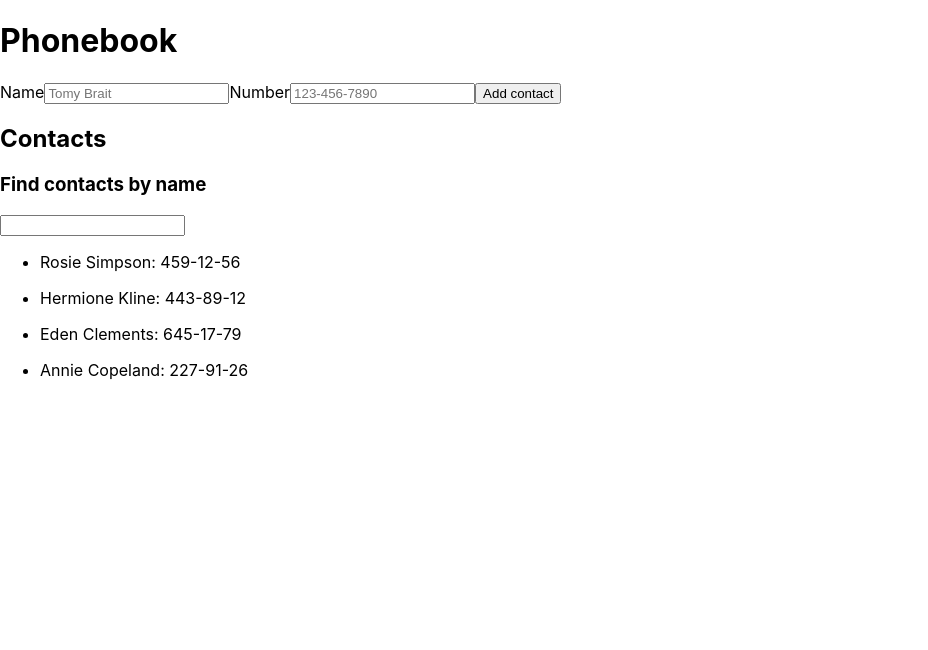
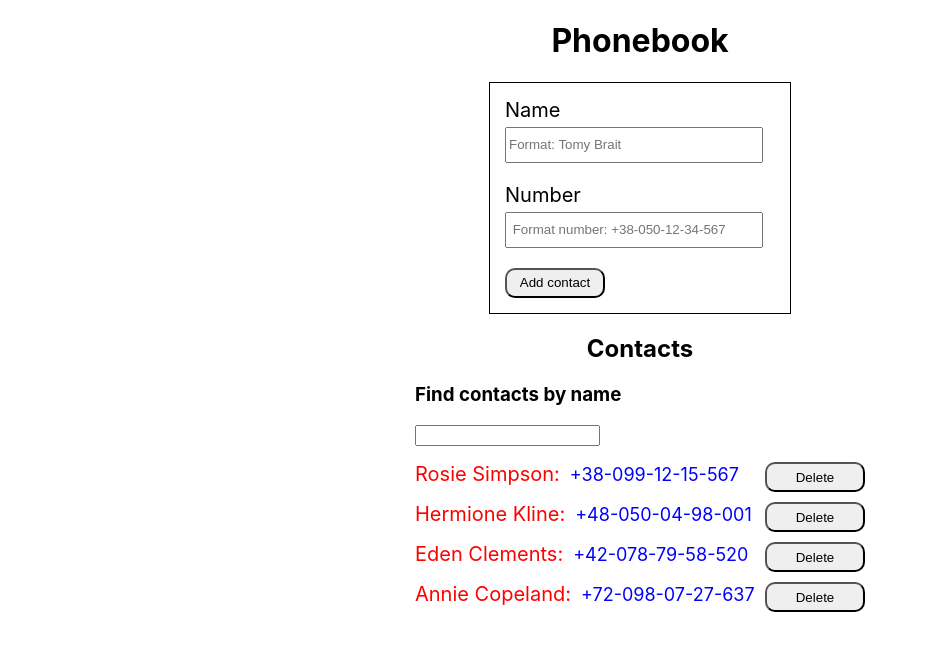
Before and after one commit to RuslanZahriadskyi/goit-react-hw-02-phonebook, a React (Create React App) app: page / in a window 1280 px wide. Shown: the top 650 px of the page, without its empty margins (0-928 px from the left). Built offline with nearby package versions, Linux system fonts and the light colour scheme.

Commit message:
whole application is refactoring

```diff
--- a/package.json
+++ b/package.json
@@ -7,6 +7,7 @@
     "@testing-library/jest-dom": "^5.11.8",
     "@testing-library/react": "^11.2.3",
     "@testing-library/user-event": "^12.6.0",
+    "prop-types": "^15.7.2",
     "react": "^17.0.1",
     "react-dom": "^17.0.1",
     "react-scripts": "4.0.1",
--- a/src/App.css
+++ /dev/null
@@ -1,3 +0,0 @@
-.App {
-  text-align: center;
-}
--- a/src/App.js
+++ b/src/App.js
@@ -1,6 +1,5 @@
 import { Component } from 'react';
-import { v4 as uuidv4 } from 'uuid';
-import './App.css';
+import s from './App.module.css';
 import ContactForm from './components/ContactForm';
 import Filter from './components/Filter';
 import ContactList from './components/ContactList';
@@ -10,105 +9,67 @@ class App extends Component {
     super();
     this.state = {
       contacts: [
-        { id: 'id-1', name: 'Rosie Simpson', number: '459-12-56' },
-        { id: 'id-2', name: 'Hermione Kline', number: '443-89-12' },
-        { id: 'id-3', name: 'Eden Clements', number: '645-17-79' },
-        { id: 'id-4', name: 'Annie Copeland', number: '227-91-26' },
+        { id: 'id-1', name: 'Rosie Simpson', number: '+38-099-12-15-567' },
+        { id: 'id-2', name: 'Hermione Kline', number: '+48-050-04-98-001' },
+        { id: 'id-3', name: 'Eden Clements', number: '+42-078-79-58-520' },
+        { id: 'id-4', name: 'Annie Copeland', number: '+72-098-07-27-637' },
       ],
       filter: '',
-      name: '',
-      number: '',
     };
   }
 
-  newContact = e => {
+  handlerFilter = e => {
     const { name, value } = e.currentTarget;
     this.setState({ [name]: value });
   };
 
-  handelSubmit = event => {
-    event.preventDefault();
+  onDeleteContact = contactId => {
+    this.setState(prevState => ({
+      contacts: prevState.contacts.filter(contact => contact.id !== contactId),
+    }));
+  };
 
-    const { name, contacts, number } = this.state;
+  formSubmit = newContact => {
+    const { contacts } = this.state;
 
-    const id = uuidv4();
+    if (
+      contacts.some(
+        el => el.name.toLowerCase() === newContact.name.toLowerCase(),
+      )
+    ) {
+      return alert(`${newContact.name} is already in contacts`);
+    }
 
-    const newContacts = contacts.concat({ id: id, name, number });
+    if (
+      contacts.some(
+        el => el.number.toLowerCase() === newContact.number.toLowerCase(),
+      )
+    ) {
+      return alert(`${newContact.number} is already in contacts`);
+    }
+
+    const innitialNewContact = contacts.concat(newContact);
 
     this.setState(prevState => {
-      return { ...prevState, contacts: newContacts };
+      return { ...prevState, contacts: innitialNewContact };
     });
-
-    this.reset();
-  };
-
-  reset = () => {
-    this.setState({ name: '', number: '' });
   };
 
   render() {
-    const { name, contacts, number, filter } = this.state;
+    const { contacts, filter } = this.state;
 
     return (
       <div>
-        <h1>Phonebook</h1>
-        <div>
-          <form onSubmit={this.handelSubmit}>
-            <label>
-              Name
-              <input
-                type="text"
-                name="name"
-                pattern="[A-Za-z]{1, 28}"
-                placeholder="Tomy Brait"
-                required
-                value={name}
-                onChange={this.newContact}
-              ></input>
-            </label>
-            <label>
-              Number
-              <input
-                type="tel"
-                placeholder="123-456-7890"
-                pattern="[0-9]{3}-[0-9]{3}-[0-9]{4}"
-                required
-                name="number"
-                value={number}
-                onChange={this.newContact}
-              ></input>
-            </label>
-            <button type="submit">Add contact</button>
-          </form>
-        </div>
-        <div>
-          <h2>Contacts</h2>
-          <h3>Find contacts by name</h3>
-          <label>
-            <input
-              type="text"
-              name="filter"
-              value={filter}
-              onChange={this.newContact}
-            ></input>
-          </label>
-          <ul>
-            {contacts
-              .filter(el => {
-                const findConact = el.name
-                  .toLowerCase()
-                  .indexOf(filter.toLowerCase());
-                console.log(findConact);
-                return findConact === -1 ? false : true;
-              })
-              .map(el => (
-                <li key={uuidv4()}>
-                  <p>
-                    {el.name}: {el.number}
-                  </p>
-                </li>
-              ))}
-          </ul>
+        <h1 className={s.title}>Phonebook</h1>
+        <ContactForm onSubmit={this.formSubmit} />
+        <div className={s.container}>
+          <h2 className={s.contacts__title}>Contacts</h2>
+          <Filter handlerFilter={this.handlerFilter} filterValue={filter} />
+          <ContactList
+            contacts={contacts}
+            filterValue={filter}
+            deleteCOntact={this.onDeleteContact}
+          />
         </div>
       </div>
     );
--- /dev/null
+++ b/src/App.module.css
@@ -0,0 +1,17 @@
+.App {
+  text-align: center;
+}
+
+.container {
+  margin-left: auto;
+  margin-right: auto;
+  width: 450px;
+}
+
+.title {
+  text-align: center;
+}
+
+.contacts__title {
+  text-align: center;
+}
--- a/src/components/ContactForm/ContactForm.jsx
+++ b/src/components/ContactForm/ContactForm.jsx
@@ -1,5 +1,82 @@
 import { Component } from 'react';
+import { v4 as uuidv4 } from 'uuid';
+import PropTypes from 'prop-types';
+import s from './ContactForm.module.css';
 
-class ContactForm extends Component {}
+class ContactForm extends Component {
+  constructor() {
+    super();
+    this.state = {
+      name: '',
+      number: '',
+    };
+  }
+
+  contactInfo = e => {
+    const { name, value } = e.currentTarget;
+    this.setState({ [name]: value });
+  };
+
+  handelSubmit = event => {
+    event.preventDefault();
+
+    const { name, number } = this.state;
+
+    const contactId = uuidv4();
+
+    const newContacts = { id: contactId, name, number };
+
+    this.reset();
+
+    this.props.onSubmit(newContacts);
+  };
+
+  reset = () => {
+    this.setState({ name: '', number: '' });
+  };
+
+  render() {
+    const { name, number } = this.state;
+    return (
+      <div className={s.container}>
+        <form onSubmit={this.handelSubmit} className={s.form}>
+          <label className={s.label__name}>
+            Name
+            <input
+              type="text"
+              name="name"
+              className={s.label__input}
+              pattern="[A-Za-z]{1, 28}"
+              placeholder="Format: Tomy Brait"
+              required
+              value={name}
+              onChange={this.contactInfo}
+            ></input>
+          </label>
+          <label className={s.label__number}>
+            Number
+            <input
+              type="tel"
+              name="number"
+              className={s.label__input}
+              pattern="[+][0-9]{2}-[0-9]{3}-[0-9]{2}-[0-9]{2}-[0-9]{3}"
+              placeholder=" Format number: +38-050-12-34-567"
+              required
+              value={number}
+              onChange={this.contactInfo}
+            ></input>
+          </label>
+          <button type="submit" className={s.button__submitForm}>
+            Add contact
+          </button>
+        </form>
+      </div>
+    );
+  }
+}
+
+ContactForm.propTypes = {
+  onSubmit: PropTypes.func.isRequired,
+};
 
 export default ContactForm;
--- a/src/components/ContactForm/ContactForm.module.css
+++ b/src/components/ContactForm/ContactForm.module.css
@@ -0,0 +1,38 @@
+.container {
+  margin: 0 auto;
+  width: 300px;
+  border: 1px solid black;
+}
+
+.label__name,
+.label__number {
+  display: flex;
+  /* align-items: center; */
+  flex-direction: column;
+  margin-bottom: 20px;
+  font-size: 20px;
+  /* margin-left: 10px; */
+}
+
+.label__input {
+  width: 250px;
+  height: 30px;
+  margin-top: 5px;
+}
+
+.form {
+  padding: 15px;
+}
+
+.button__submitForm {
+  width: 100px;
+  height: 30px;
+  border-radius: 10px;
+}
+
+.button__submitForm:hover,
+.button__submitForm:focus {
+  cursor: pointer;
+  background: green;
+  color: white;
+}
--- a/src/components/ContactList/ContactList.jsx
+++ b/src/components/ContactList/ContactList.jsx
@@ -0,0 +1,34 @@
+import { v4 as uuidv4 } from 'uuid';
+import s from './ContactList.module.css';
+
+function ContactList({ contacts, filterValue, deleteCOntact }) {
+  return (
+    <ul className={s.contacts__list}>
+      {contacts
+        .filter(el => {
+          const findContact = el.name
+            .toLowerCase()
+            .indexOf(filterValue.toLowerCase());
+          //   console.log(findContact);
+          return findContact === -1 ? false : true;
+        })
+        .map(el => (
+          <li key={uuidv4()} className={s.contact__info}>
+            <p className={s.contact}>
+              <span className={s.contact__name}>{el.name}:</span>
+              <span className={s.contact__number}>{el.number}</span>
+            </p>
+            <button
+              className={s.contact__button}
+              type="button"
+              onClick={() => deleteCOntact(el.id)}
+            >
+              Delete
+            </button>
+          </li>
+        ))}
+    </ul>
+  );
+}
+
+export default ContactList;
--- a/src/components/ContactList/ContactList.module.css
+++ b/src/components/ContactList/ContactList.module.css
@@ -0,0 +1,38 @@
+.contact__info {
+  display: flex;
+  margin-bottom: 10px;
+  align-self: center;
+  justify-content: space-between;
+}
+
+.contacts__list {
+  padding: 0;
+}
+
+.contact {
+  font-size: 18px;
+  margin: 0;
+}
+
+.contact__name {
+  font-size: 20px;
+  color: red;
+  margin-right: 10px;
+}
+
+.contact__number {
+  color: blue;
+}
+
+.contact__button {
+  border-radius: 10px;
+  width: 100px;
+  height: 30px;
+}
+
+.contact__button:hover,
+.contact__button:focus {
+  cursor: pointer;
+  background-color: red;
+  color: white;
+}
--- a/src/components/Filter/Filter.jsx
+++ b/src/components/Filter/Filter.jsx
@@ -0,0 +1,15 @@
+function Filter({ handlerFilter, filterValue }) {
+  return (
+    <>
+      <h3>Find contacts by name</h3>
+      <input
+        type="text"
+        name="filter"
+        value={filterValue}
+        onChange={handlerFilter}
+      ></input>
+    </>
+  );
+}
+
+export default Filter;
```
Also changed, not shown: src/components/Filter/Filter.module.css (deleted), 1 other file (tests, documents, lock files or other folders).
